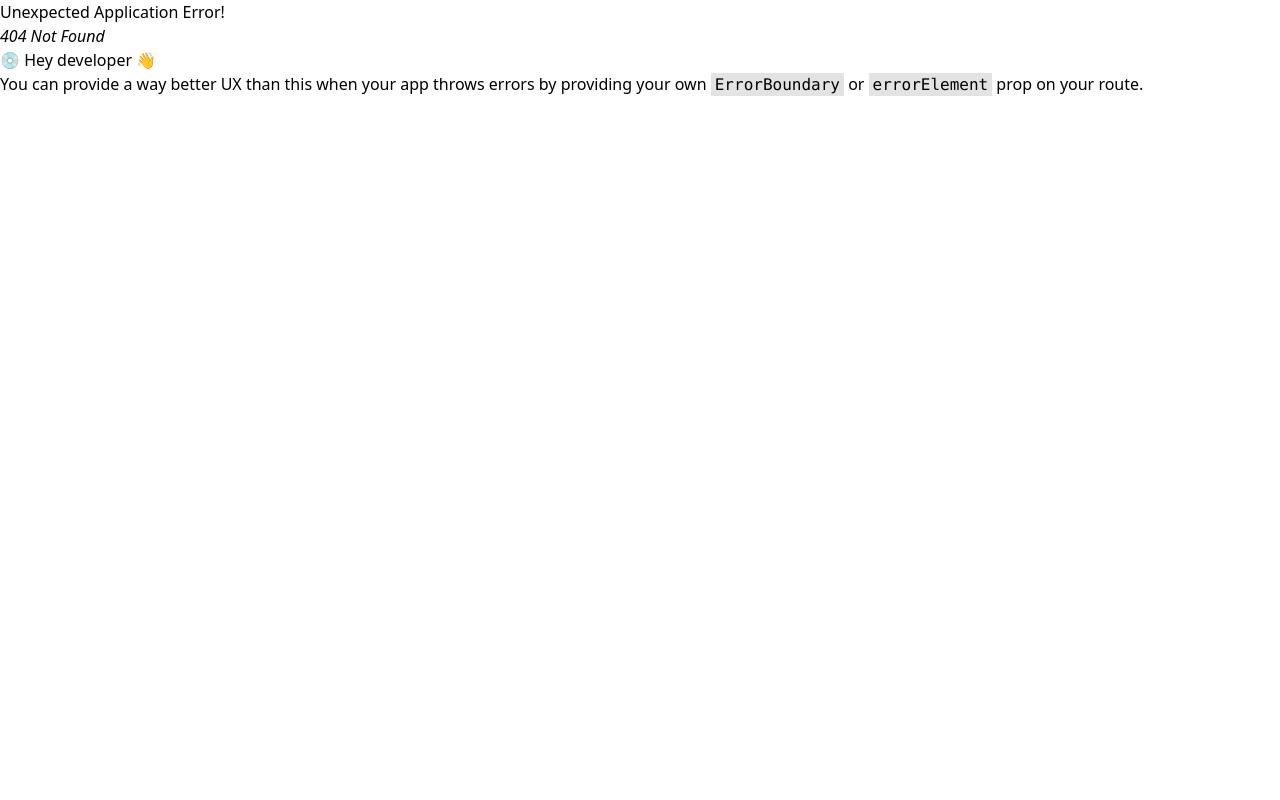
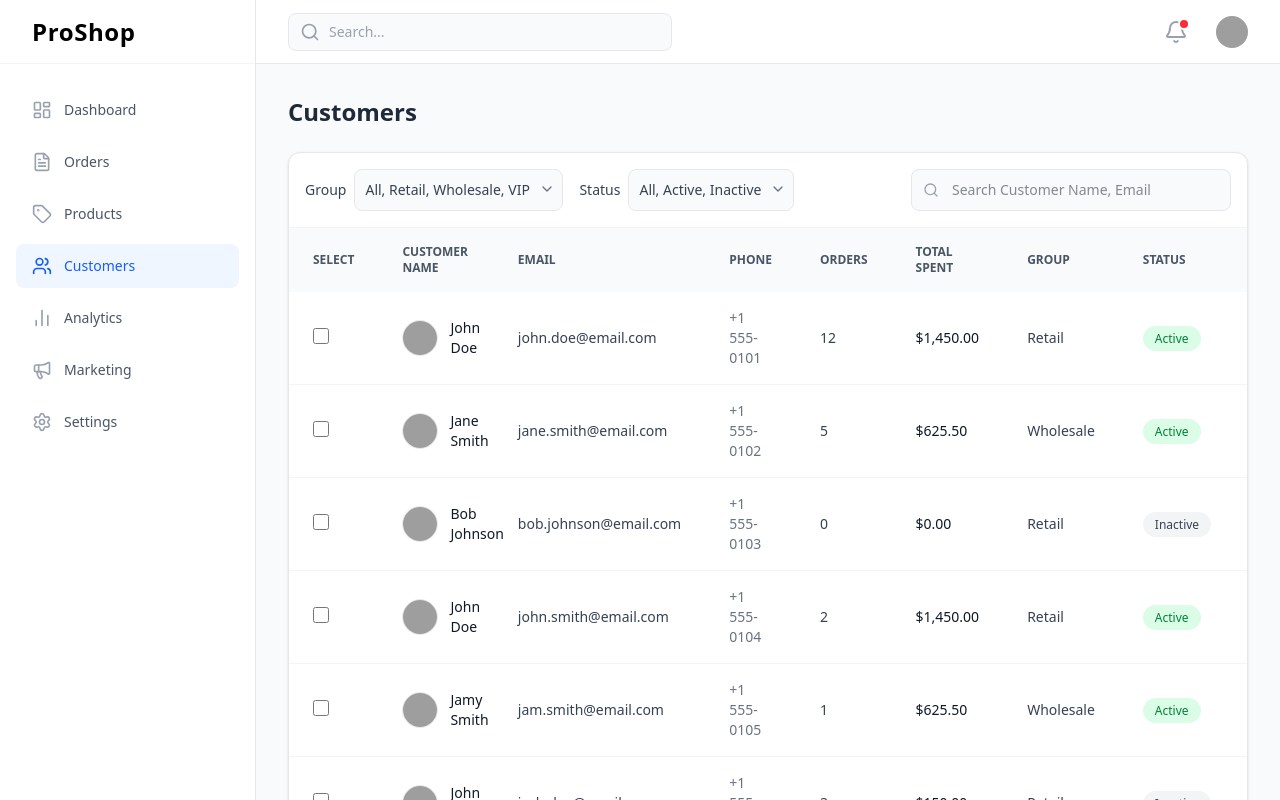
Before and after one commit to EMCSquare12/e-commerce-project, a React (Vite) app in the folder pro-ecommerce/frontend-admin/: page /admin/customers in a window 1280 px wide. Before the commit this address had no page. Shown: the top 800 px of the page. Built offline with nearby package versions, Linux system fonts and the light colour scheme; grey boxes are pictures that could not be loaded.

Commit message:
Feat: added CustomersScreen with dummy data

```diff
--- a/pro-ecommerce/frontend-admin/src/main.jsx
+++ b/pro-ecommerce/frontend-admin/src/main.jsx
@@ -11,6 +11,7 @@ import {
 import DashboardScreen from "./screen/DashboardScreen.jsx";
 import OrdersScreen from "./screen/OrdersScreen.jsx";
 import ProductsScreen from "./screen/ProductsScreen.jsx";
+import CustomersScreen from "./screen/CustomersScreen.jsx";
 
 const router = createBrowserRouter(
   createRoutesFromElements(
@@ -18,6 +19,11 @@ const router = createBrowserRouter(
       <Route index={true} path="/admin" element={<DashboardScreen />} />
       <Route index={true} path="/admin/orders" element={<OrdersScreen />} />
       <Route index={true} path="/admin/products" element={<ProductsScreen />} />
+      <Route
+        index={true}
+        path="/admin/customers"
+        element={<CustomersScreen />}
+      />
     </Route>
   )
 );
--- /dev/null
+++ b/pro-ecommerce/frontend-admin/src/screen/CustomersScreen.jsx
@@ -0,0 +1,251 @@
+import { useState } from "react";
+import {
+  Search,
+  MoreHorizontal,
+  ChevronLeft,
+  ChevronRight,
+  ChevronDown,
+} from "lucide-react";
+
+const CustomersScreen = () => {
+  // 1. Mock Data matching your "Customers" image
+  const customers = [
+    {
+      id: 1,
+      name: "John Doe",
+      email: "john.doe@email.com",
+      phone: "+1 555-0101",
+      orders: 12,
+      totalSpent: "$1,450.00",
+      group: "Retail",
+      status: "Active",
+      avatar:
+        "https://images.unsplash.com/photo-1599566150163-29194dcaad36?w=100&q=80",
+    },
+    {
+      id: 2,
+      name: "Jane Smith",
+      email: "jane.smith@email.com",
+      phone: "+1 555-0102",
+      orders: 5,
+      totalSpent: "$625.50",
+      group: "Wholesale",
+      status: "Active",
+      avatar:
+        "https://images.unsplash.com/photo-1494790108377-be9c29b29330?w=100&q=80",
+    },
+    {
+      id: 3,
+      name: "Bob Johnson",
+      email: "bob.johnson@email.com",
+      phone: "+1 555-0103",
+      orders: 0,
+      totalSpent: "$0.00",
+      group: "Retail",
+      status: "Inactive",
+      avatar:
+        "https://images.unsplash.com/photo-1535713875002-d1d0cf377fde?w=100&q=80",
+    },
+    {
+      id: 4,
+      name: "John Doe",
+      email: "john.smith@email.com",
+      phone: "+1 555-0104",
+      orders: 2,
+      totalSpent: "$1,450.00",
+      group: "Retail",
+      status: "Active",
+      avatar:
+        "https://images.unsplash.com/photo-1500648767791-00dcc994a43e?w=100&q=80",
+    },
+    {
+      id: 5,
+      name: "Jamy Smith",
+      email: "jam.smith@email.com",
+      phone: "+1 555-0105",
+      orders: 1,
+      totalSpent: "$625.50",
+      group: "Wholesale",
+      status: "Active",
+      avatar:
+        "https://images.unsplash.com/photo-1580489944761-15a19d654956?w=100&q=80",
+    },
+    {
+      id: 6,
+      name: "John Doe",
+      email: "jorh.doe@email.com",
+      phone: "+1 555-0106",
+      orders: 3,
+      totalSpent: "$150.00",
+      group: "Retail",
+      status: "Inactive",
+      avatar:
+        "https://images.unsplash.com/photo-1507003211169-0a1dd7228f2d?w=100&q=80",
+    },
+    {
+      id: 7,
+      name: "Bob Johnson",
+      email: "johnson@email.com",
+      phone: "+1 555-0107",
+      orders: 1,
+      totalSpent: "$125.50",
+      group: "Retail",
+      status: "Inactive",
+      avatar:
+        "https://images.unsplash.com/photo-1472099645785-5658abf4ff4e?w=100&q=80",
+    },
+  ];
+
+  // Helper for status badge styling
+  const getStatusColor = (status) => {
+    switch (status) {
+      case "Active":
+        return "bg-green-100 text-green-700";
+      case "Inactive":
+        return "bg-gray-100 text-gray-700"; // Grey for inactive
+      default:
+        return "bg-gray-100 text-gray-700";
+    }
+  };
+
+  return (
+    <div className="space-y-6">
+      {/* --- Page Title --- */}
+      <div className="flex items-center justify-between">
+        <h1 className="text-2xl font-bold text-gray-800">Customers</h1>
+      </div>
+
+      {/* --- Main Content Card --- */}
+      <div className="bg-white border border-gray-200 shadow-sm rounded-xl">
+        {/* --- Toolbar Section (Filters & Search) --- */}
+        <div className="flex flex-col justify-between gap-4 p-4 border-b border-gray-100 lg:flex-row lg:items-center">
+          {/* Left Side: Filter Dropdowns */}
+          <div className="flex flex-col gap-4 sm:flex-row">
+            {/* Group Filter */}
+            <div className="flex items-center gap-2">
+              <span className="text-sm font-medium text-gray-700">Group</span>
+              <div className="relative">
+                <select className="appearance-none bg-gray-50 border border-gray-200 text-gray-700 text-sm rounded-lg focus:ring-blue-500 focus:border-blue-500 block w-full p-2.5 pr-8">
+                  <option>All, Retail, Wholesale, VIP</option>
+                  <option>Retail</option>
+                  <option>Wholesale</option>
+                  <option>VIP</option>
+                </select>
+                <ChevronDown className="absolute w-4 h-4 text-gray-500 pointer-events-none right-2 top-3" />
+              </div>
+            </div>
+
+            {/* Status Filter */}
+            <div className="flex items-center gap-2">
+              <span className="text-sm font-medium text-gray-700">Status</span>
+              <div className="relative">
+                <select className="appearance-none bg-gray-50 border border-gray-200 text-gray-700 text-sm rounded-lg focus:ring-blue-500 focus:border-blue-500 block w-full p-2.5 pr-8">
+                  <option>All, Active, Inactive</option>
+                  <option>Active</option>
+                  <option>Inactive</option>
+                </select>
+                <ChevronDown className="absolute w-4 h-4 text-gray-500 pointer-events-none right-2 top-3" />
+              </div>
+            </div>
+          </div>
+
+          {/* Right Side: Search */}
+          <div className="relative w-full sm:w-80">
+            <div className="absolute inset-y-0 left-0 flex items-center pl-3 pointer-events-none">
+              <Search className="w-4 h-4 text-gray-400" />
+            </div>
+            <input
+              type="text"
+              className="bg-gray-50 border border-gray-200 text-gray-900 text-sm rounded-lg focus:ring-blue-500 focus:border-blue-500 block w-full pl-10 p-2.5"
+              placeholder="Search Customer Name, Email"
+            />
+          </div>
+        </div>
+
+        {/* --- Table Section --- */}
+        <div className="overflow-x-auto">
+          <table className="w-full text-left border-collapse">
+            <thead className="text-xs font-semibold text-gray-600 uppercase bg-gray-50">
+              <tr>
+                <th className="w-10 px-6 py-4">Select</th>
+                <th className="px-6 py-4">Customer Name</th>
+                <th className="px-6 py-4">Email</th>
+                <th className="px-6 py-4">Phone</th>
+                <th className="px-6 py-4">Orders</th>
+                <th className="px-6 py-4">Total Spent</th>
+                <th className="px-6 py-4">Group</th>
+                <th className="px-6 py-4">Status</th>
+                <th className="px-6 py-4 text-right">Actions</th>
+              </tr>
+            </thead>
+            <tbody className="text-sm divide-y divide-gray-100">
+              {customers.map((customer) => (
+                <tr
+                  key={customer.id}
+                  className="transition-colors hover:bg-gray-50"
+                >
+                  <td className="px-6 py-4">
+                    <input
+                      type="checkbox"
+                      className="w-4 h-4 text-blue-600 bg-gray-100 border-gray-300 rounded focus:ring-blue-500"
+                    />
+                  </td>
+                  <td className="px-6 py-4">
+                    <div className="flex items-center gap-3">
+                      <img
+                        className="object-cover border border-gray-200 rounded-full h-9 w-9"
+                        src={customer.avatar}
+                        alt={customer.name}
+                      />
+                      <span className="font-medium text-gray-900">
+                        {customer.name}
+                      </span>
+                    </div>
+                  </td>
+                  <td className="px-6 py-4 text-gray-700">{customer.email}</td>
+                  <td className="px-6 py-4 text-gray-500">{customer.phone}</td>
+                  <td className="px-6 py-4 text-gray-700">{customer.orders}</td>
+                  <td className="px-6 py-4 font-medium text-gray-900">
+                    {customer.totalSpent}
+                  </td>
+                  <td className="px-6 py-4 text-gray-700">{customer.group}</td>
+                  <td className="px-6 py-4">
+                    <span
+                      className={`px-3 py-1 rounded-full text-xs font-medium ${getStatusColor(
+                        customer.status
+                      )}`}
+                    >
+                      {customer.status}
+                    </span>
+                  </td>
+                  <td className="px-6 py-4 text-right">
+                    <button className="p-1 text-gray-400 rounded-md hover:text-gray-600 hover:bg-gray-100">
+                      <MoreHorizontal className="w-5 h-5" />
+                    </button>
+                  </td>
+                </tr>
+              ))}
+            </tbody>
+          </table>
+        </div>
+
+        {/* --- Pagination Footer --- */}
+        <div className="flex items-center justify-end gap-2 p-4 border-t border-gray-100">
+          <button className="p-2 text-gray-400 rounded-lg hover:text-gray-600 hover:bg-gray-100 disabled:opacity-50">
+            <ChevronLeft className="w-5 h-5" />
+          </button>
+
+          <button className="px-3 py-1 text-sm font-medium text-blue-600 border border-blue-200 rounded-md bg-blue-50">
+            1
+          </button>
+
+          <button className="p-2 text-gray-400 rounded-lg hover:text-gray-600 hover:bg-gray-100">
+            <ChevronRight className="w-5 h-5" />
+          </button>
+        </div>
+      </div>
+    </div>
+  );
+};
+
+export default CustomersScreen;
```
Also changed, not shown: pro-ecommerce/frontend-admin/src/screen/CustomersdScreen.jsx (deleted).
